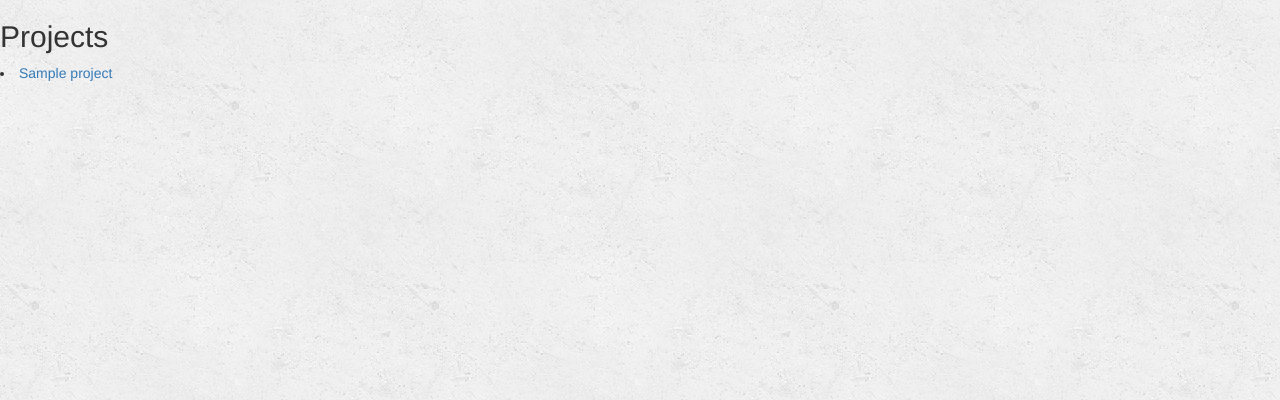
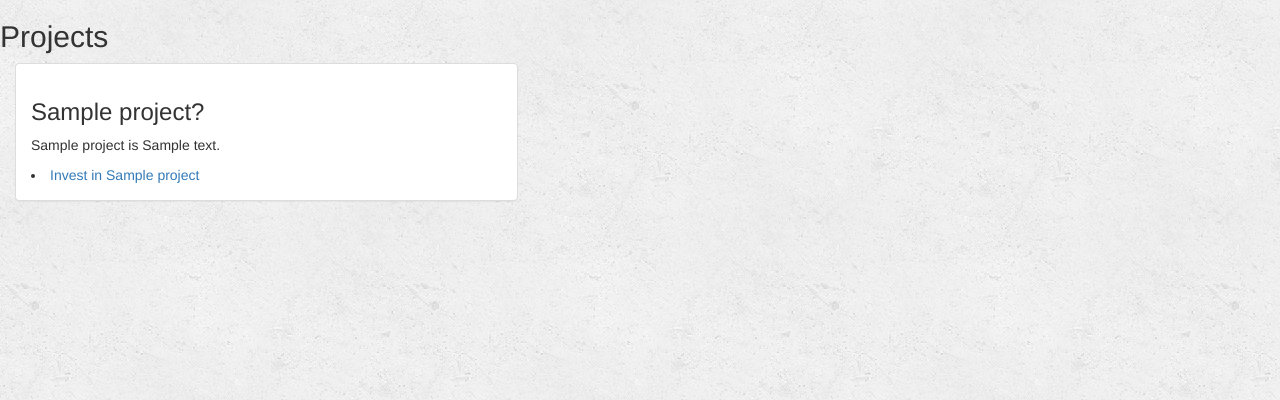
Before and after one commit to antoine-alain-denis/NLPF, a Django app: page /tipz/projects/ in a window 1280 px wide. Shown: the part 52-452 px from the top of the page. Run offline with Django 3.2, Linux system fonts and the light colour scheme; tables that the repository leaves empty hold one stand-in row (values such as "Sample post"); some libraries are stand-ins or nearby versions.

Commit message:
Better visuals for the projects page

```diff
--- a/tipzProject/tipz/templates/tipz/projects.html
+++ b/tipzProject/tipz/templates/tipz/projects.html
@@ -6,7 +6,16 @@
     <u1>
     <h2>Projects</h2>
     {% for project in object_list %}
-    <li><a href="{% url 'projectsDetail' project.id %}">{{ project.name }}</a></li>
+
+        <div class="col-sm-12 col-md-5">
+            <div class="panel panel-default">
+                <div class="panel-body">
+                    <h3>{{ project.name }}?</h3>
+                    <p>{{ project.name }} is {{ project.description }}</p>
+                    <li><a href="{% url 'projectsDetail' project.id %}"> Invest in {{ project.name }}</a></li>
+                </div>
+            </div>
+        </div>
     {% endfor %}
 </u1>
 {% endblock %}
```
